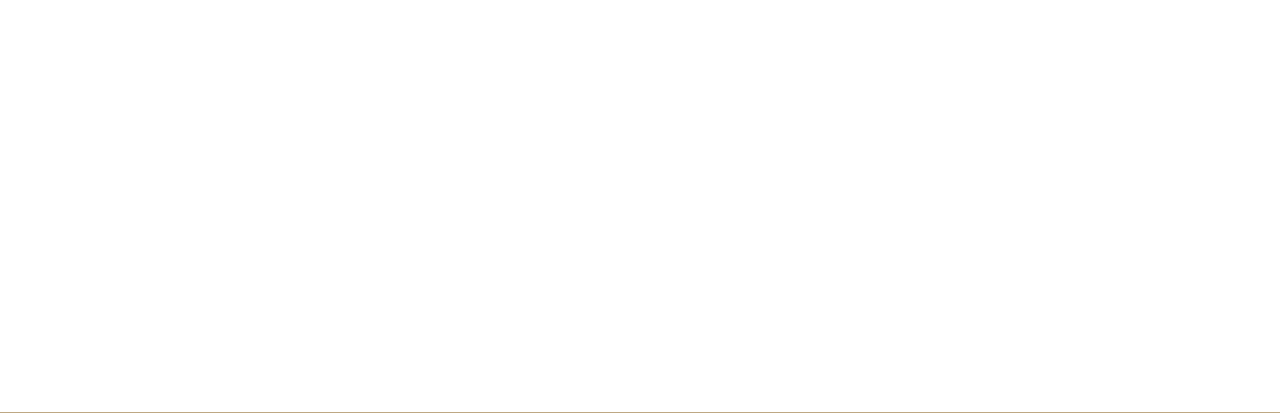
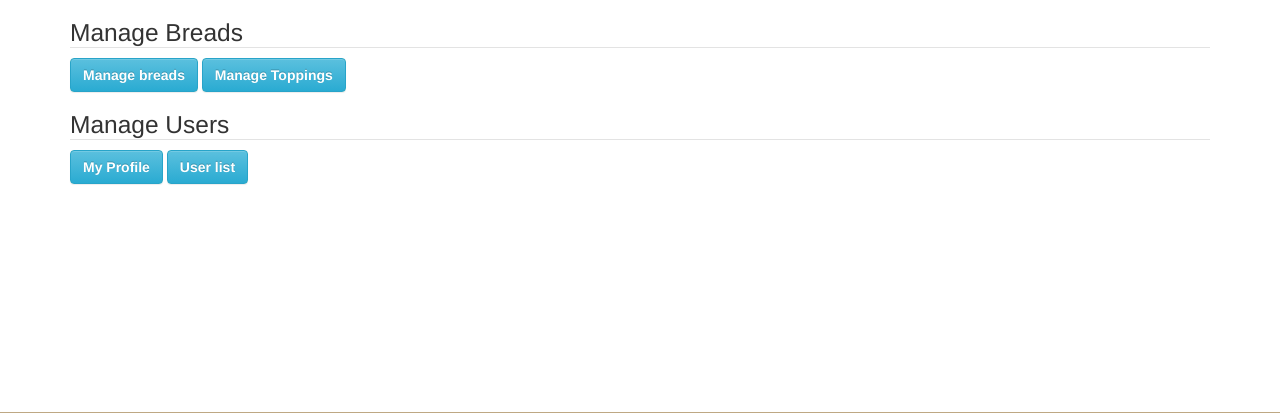
Before and after one commit to beerfleet/bakery, a PHP site: template src/broodjes2/TeLaet/view/Admin/main_admin.html.twig in a window 1280 px wide. Shown: the part 308-721 px from the top of the page. Run offline with PHP 8.4, Linux system fonts and the light colour scheme; the template is opened without the code that fills it, so the values that code supplies are empty; some libraries are stand-ins or nearby versions.

Commit message:
Admin panel

```diff
--- a/css/delaet.css
+++ b/css/delaet.css
@@ -145,6 +145,12 @@ li.active2 {
   background-color: #DDDDDD;
   font-size: 1.9em;
 }
+.subtitle {
+  border-bottom: 1px solid #e3e3e3;
+}
+h2 {
+  font-size: 1.75em;
+}
 
 /* fixed footer */
 * {
--- a/src/broodjes2/TeLaet/view/Admin/main_admin.html.twig
+++ b/src/broodjes2/TeLaet/view/Admin/main_admin.html.twig
@@ -11,7 +11,16 @@
 {% endblock nav_menu %}
 
 {% block content %}
+  {% set app = globals.app %}
   <h1 class="header">Admin panel</h1>
+
+  <h2 class="subtitle">Manage Breads</h2>
+  <a class="btn btn-info btn-action" href="{{ app.urlFor('admin_manage_breads') }}">Manage breads</a>
+  <a class="btn btn-info btn-action" href="#">Manage Toppings</a>
+
+  <h2 class="subtitle">Manage Users</h2>
+  <a class="btn btn-info btn-action" href="#">My Profile</a>
+  <a class="btn btn-info btn-action" href="{{ app.urlFor('admin_user_list') }}">User list</a>
 
 {% endblock content %}
 
```
